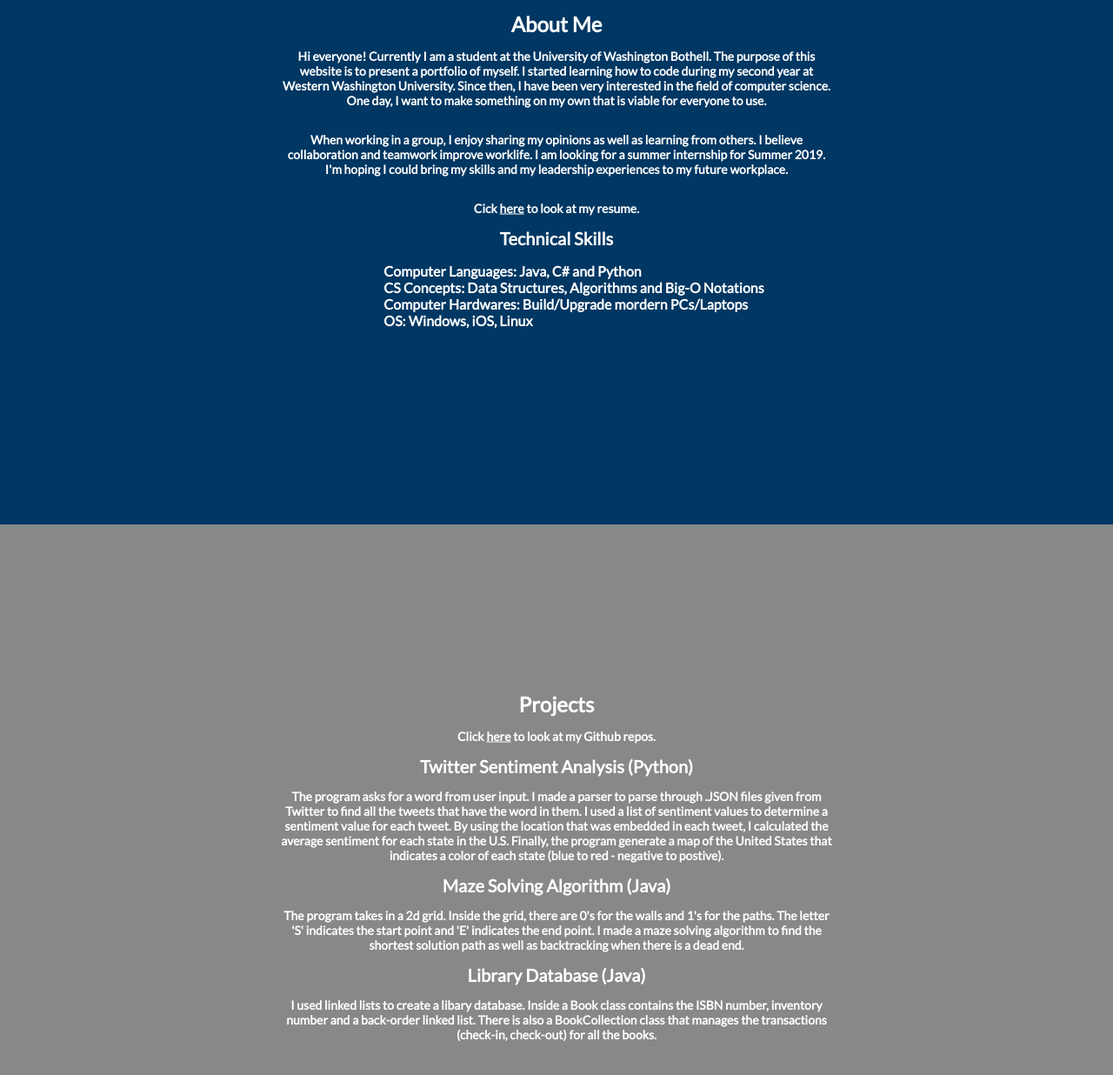
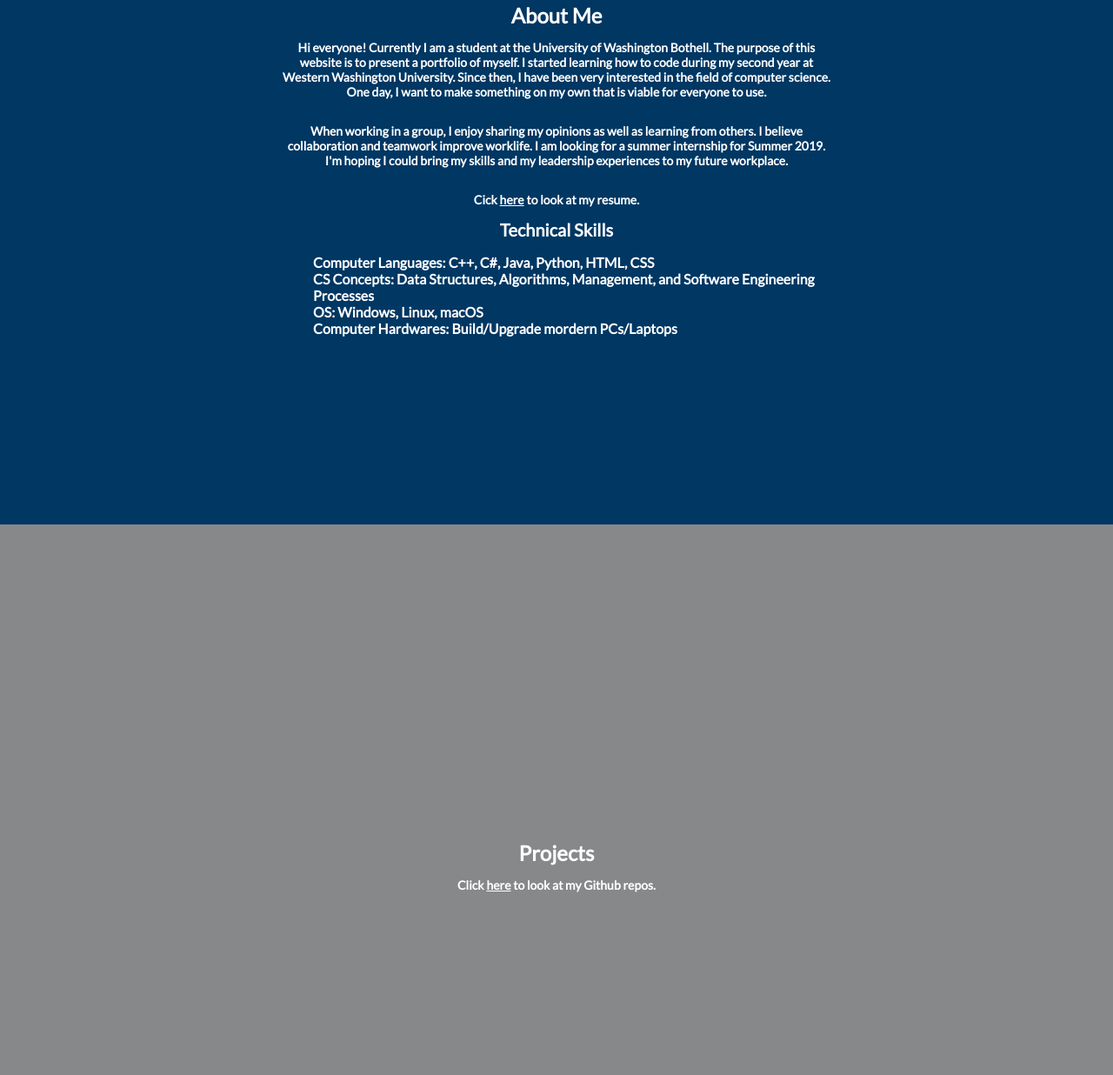
Before and after one commit to duy3101/imdewey.com, a plain HTML site: page index.html in a window 1280 px wide. Shown: the part 997-2233 px from the top of the page at 87% size. Drawn offline with Linux system fonts and the light colour scheme.

Commit message:
changes june 23 2019

```diff
--- a/index.html
+++ b/index.html
@@ -1,5 +1,3 @@
-
-
 
 <!DOCTYPE html>
 
@@ -73,16 +71,14 @@
 
         </p>
 
-        <p>Cick <a href = "src/NN18InternResume3.pdf" target= "_blank" class = "resume"> here</a> to look at my resume.</p>
+        <p>Cick <a href = "src/NN19InternResume.pdf" target= "_blank" class = "resume"> here</a> to look at my resume.</p>
 
     <h3 class = "modh3">Technical Skills</h3>
         <ul id = skillquals>
-            <li>Computer Languages: Java, C# and Python</li>
-            <li>CS Concepts: Data Structures, Algorithms and Big-O Notations</li>
+            <li>Computer Languages: C++, C#, Java, Python, HTML, CSS</li>
+            <li>CS Concepts: Data Structures, Algorithms, Management, and Software Engineering Processes</li>
+            <li>OS: Windows, Linux, macOS</li>
             <li>Computer Hardwares: Build/Upgrade mordern PCs/Laptops</li>
-            <li>OS: Windows, iOS, Linux</li>
-
-
         </ul>
 
         </div>
@@ -102,26 +98,6 @@
 
             <br>
 
-    <h3 class = "modh3">Twitter Sentiment Analysis (Python)</h3>
-    <p>The program asks for a word from user input. I made a parser to parse through .JSON files given from Twitter to find all the tweets that have the word in them.
-        I used a list of sentiment values to determine a sentiment value for each tweet. By using the location that was embedded
-        in each tweet, I calculated the average sentiment for each state in the U.S. Finally, the program generate
-        a map of the United States that indicates a color of each state (blue to red - negative to postive).
-    </p>
-
-    <h3 class = "modh3">Maze Solving Algorithm (Java)</h3>
-    <p>The program takes in a 2d grid. Inside the grid, there are 0's for the walls and 1's for the paths. The letter 'S' indicates the
-        start point and 'E' indicates the end point. I made a maze solving algorithm to find the shortest solution path as well
-        as backtracking when there is a dead end. </p>
-
-    <h3 class = "modh3">Library Database (Java)</h3>
-
-    <p>I used linked lists to create a libary database. Inside a Book class contains the
-        ISBN number, inventory number and a back-order linked list. There is also a BookCollection class
-        that manages the transactions (check-in, check-out) for all the books.
-
-    </p>
-
     </div>
 
 
@@ -135,10 +111,4 @@
 
 
 
-
-
-
-
-
-
 </html>
```
Also changed, not shown: 3 other files.
